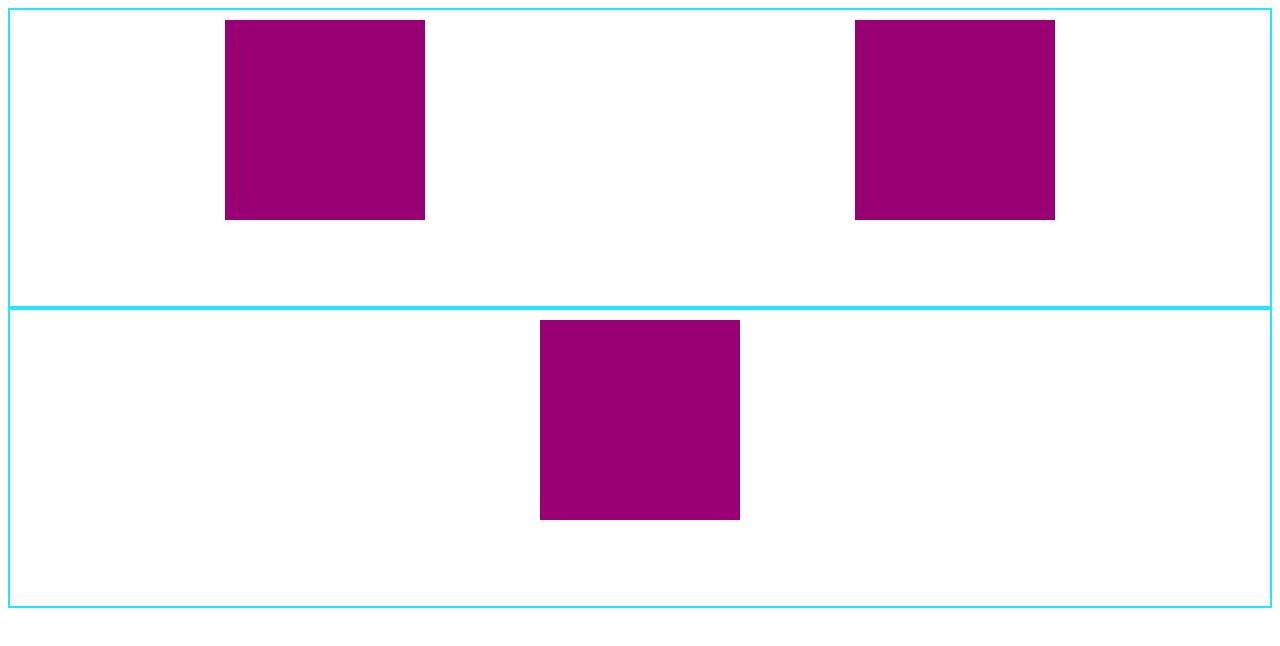
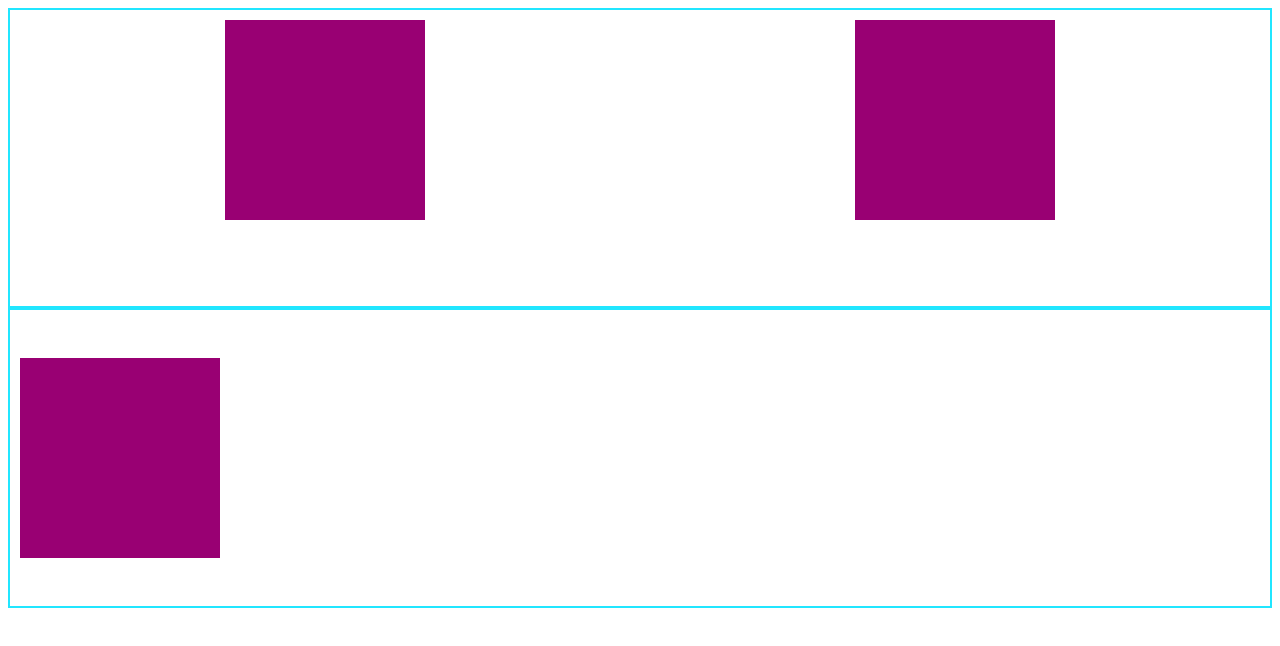
Before and after one commit to wenjayliu/base-css, a plain HTML site: page components/flex.html in a window 1280 px wide. Drawn offline with Linux system fonts and the light colour scheme.

Commit message:
align-item
垂直居中

```diff
--- a/components/flex.html
+++ b/components/flex.html
@@ -35,14 +35,14 @@
 	<body>
 		<!--水平居中-->
 		<style type="text/css">
-			/*justify-content: flex-start | flex-end | center | space-between | space-around;*/
-		    /*主轴对齐方式：         左对齐（默认） | 右对齐 | 居中对齐 | 两端对齐    | 平均分布*/
+					/*justify-content: flex-start | flex-end | center | space-between | space-around;*/
+				    /*主轴对齐方式：         左对齐（默） | 右对齐       | 居中对齐 | 两端对齐              | 平均分布*/
 
 			.box_jc {
 				    -webkit-box-pack: center;
 				    -moz-justify-content: center;
 				    -webkit-justify-content: center;
-				    justify-content: space-around;
+				    justify-content: space-around;			/**/
 			}
 
 		</style>
@@ -50,7 +50,18 @@
 			<div class="is"></div>
 			<div class="is"></div>
 		</div>
-		<div class="box box_jc bs">
+
+		<style type="text/css">
+					    /*align-items: 	flex-start 	 | flex-end | center  |    baseline  | stretch;*/
+					    /*交叉轴对齐方式：顶部对齐（默）| 底部对齐    | 居中对齐  | 上下对齐并铺满 | 文本基线对齐*/
+			.box_ai{
+				    -webkit-box-align: center;
+				    -moz-align-items: center;
+				    -webkit-align-items: center;
+				    align-items: center;			/**/
+				}
+		</style>
+		<div class="box box_ai bs">
 			<div class="is">
 			</div>
 		</div>
```
Also changed, not shown: components/img/aicenter.PNG (added).
